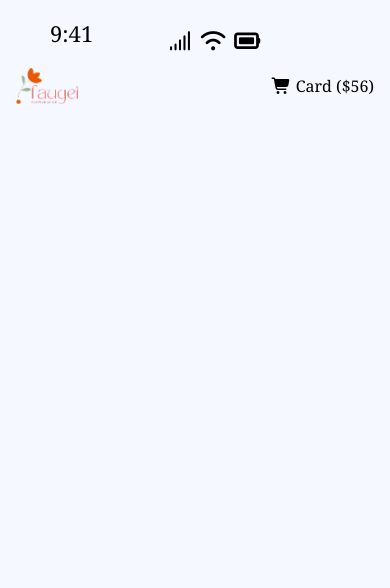
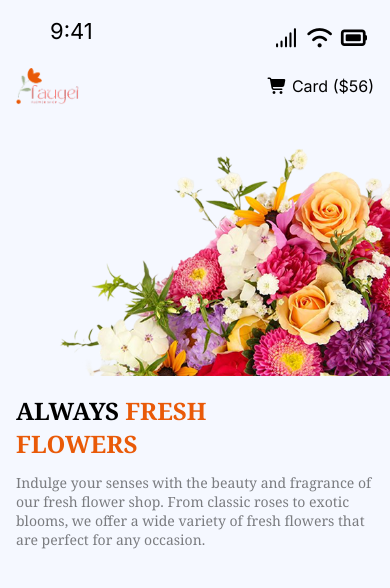
Before and after one commit to Ariful3031/flower-responsive-assingment-repo, a plain HTML site: page index.html in a window 390 px wide. Drawn offline with Linux system fonts and the light colour scheme.

Commit message:
added banner section

```diff
--- a/index.html
+++ b/index.html
@@ -14,7 +14,8 @@
 
 <body class="noto-serif-fornt">
     <header>
-        <div class="hide-1">
+        <section>
+            <div class="hide-1 inter-font">
                 <nav class="nav-container-1">
                     <p>9:41</p>
                     <div class="nav-1-subcontainer">
@@ -30,7 +31,7 @@
                 </nav>
             </div>
 
-        <nav class="hide-2 nav-container inter-normal-font ">
+            <nav class=" inter-font hide-2 nav-container">
                 <img src="./assets/logo.png" alt="">
                 <div class="nav-subcontainer">
                     <a href="" class="nav-black">Home</a>
@@ -40,11 +41,12 @@
 
                 </div>
             </nav>
+        </section>
 
         <!-- Banner section start -->
 
 
-        <!-- <section class="banner-container">
+        <section class="banner-container">
             <div class="banner-subcontainer">
                 <h3 class="banner-tittle">ALWAYS <span class="banner-span">FRESH</span></h3>
                 <h3 class="banner-orange">FLOWERS</h3>
@@ -55,7 +57,7 @@
             <div>
                 <img src="./assets/hero-flower.png" alt="">
             </div>
-        </section> -->
+        </section>
 
     </header>
 
--- a/styles.css
+++ b/styles.css
@@ -4,14 +4,14 @@
 
 .inter-font {
     font-family: "Inter", sans-serif;
-    font-weight: 400px;
+    /* font-weight: auto; */
     font-style: normal;
 }
 
 .noto-serif-fornt {
     font-family: "Noto Serif", serif;
     font-optical-sizing: auto;
-    font-weight: 400px;
+    /* font-weight: auto; */
     font-style: normal;
     font-variation-settings:
         "wdth" 100;
@@ -56,7 +56,7 @@ body {
     color: #000000;
     height: 54px;
     display: flex;
-    justify-content: s;
+    justify-content: space-between;
 
 }
 
@@ -124,6 +124,56 @@ body {
     line-height: 24px 0px;
 }
 
+/* banner section starts */
+.banner-container {
+    display: flex;
+    max-width: 1140px;
+    width: 100%;
+    height: auto;
+    justify-content: center;
+    margin: 120px auto;
+    align-items: end;
+
+}
+
+.banner-container img {
+    width: 100%;
+    height: 100%;
+    display: block;
+}
+
+.banner-subcontainer {
+    width: 50%;
+
+}
+
+.banner-tittle {
+    font-size: 65px;
+    font-weight: bold;
+    color: #000000;
+    margin-bottom: 0px;
+}
+
+.banner-span,
+.banner-orange {
+    font-size: 65px;
+    font-weight: bold;
+    color: #E95A08;
+    margin-top: 0px;
+    margin-bottom: 13px;
+}
+
+.banner-subcontainer p {
+
+    font-size: 22px;
+    color: rgba(0, 0, 0, 0.5);
+    margin-top: 13px;
+    margin-bottom: 0px;
+
+}
+
+
+
 
 /* @media queary starts */
 
@@ -136,8 +186,27 @@ body {
         display: none;
     }
 
-    /* .nav-container,
-    .nav-subcontainer {
-        flex-direction: column;
-    } */
+    .banner-container {
+        flex-direction: column-reverse;
+        margin-bottom: 65px;
+        margin-top: 28px;
+    }
+
+    .banner-subcontainer {
+        width: 100%;
+        margin-top: 18px;
+        padding-left: 16px;
+        padding-right: 16px;
+    }
+
+    .banner-tittle,
+    .banner-span,
+    .banner-orange {
+        font-size: 24px;
+    }
+
+    .banner-subcontainer p {
+        font-size: 14px;
+        margin-top: 13px;
+    }
 }
```
Lines whose indentation alone changed are shown as unchanged.
